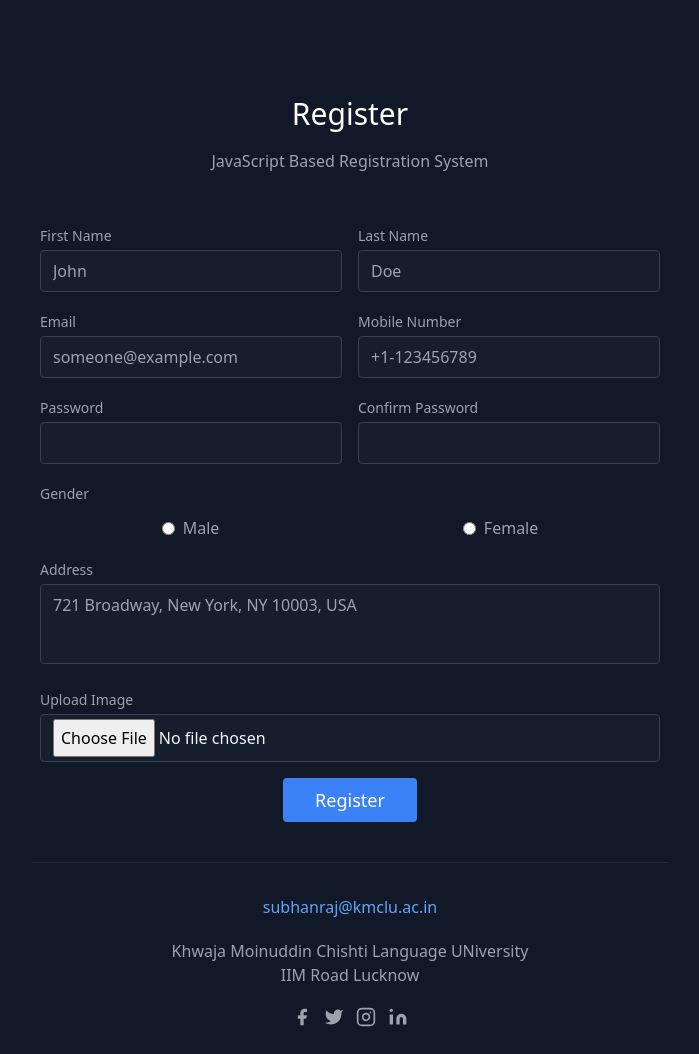
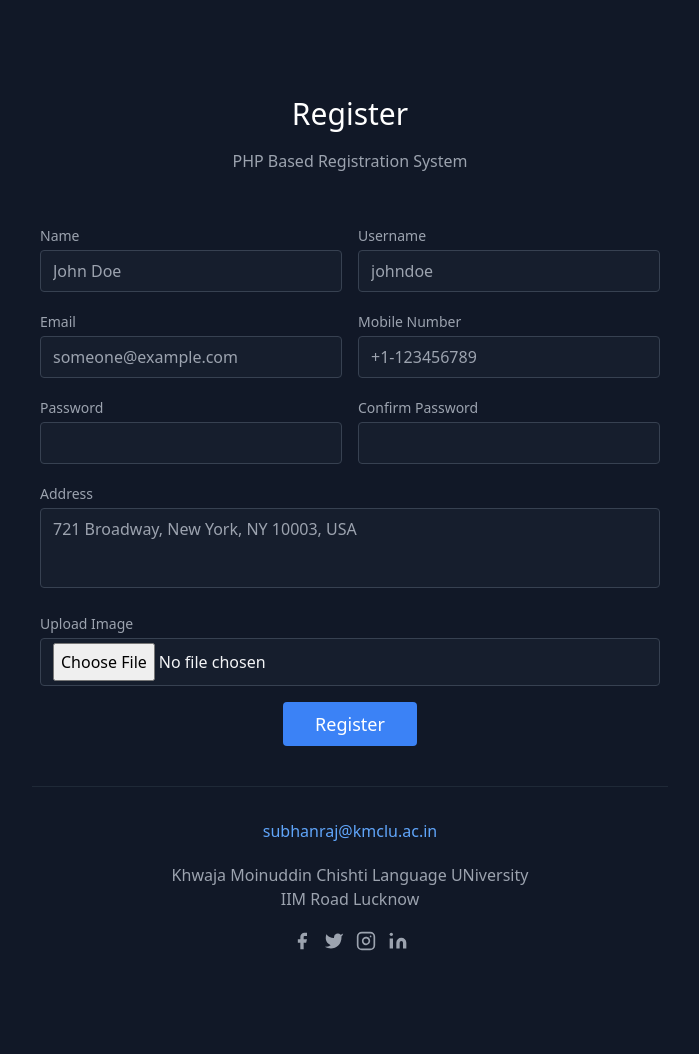
Before and after one commit to SubhanRaj/assignment-4, a PHP site: page /register.php in a window 1280 px wide. Shown: the part 104-1158 px from the top of the page, without its empty margins (290-989 px from the left). Run offline with PHP 8.4, Linux system fonts and the light colour scheme; some libraries are stand-ins or nearby versions.

Commit message:
registration

```diff
--- a/register.php
+++ b/register.php
@@ -1,3 +1,55 @@
+<?php
+
+$showAlert = FALSE;
+$showAlert = FALSE;
+
+if (isset($_POST["register"])) {
+    // Connecting to DB
+
+    require './include/dbconnect.php';
+    $name = mysqli_real_escape_string($conn, $_POST["name"]);
+    $username = mysqli_real_escape_string($conn, $_POST["username"]);
+    $email = mysqli_real_escape_string($conn, $_POST["email"]);
+    $mobileno = mysqli_real_escape_string($conn, $_POST["mobileno"]);
+    $password = mysqli_real_escape_string($conn, $_POST["password"]);
+    $cpassword = mysqli_real_escape_string($conn, $_POST["cpassword"]);
+    $address = mysqli_real_escape_string($conn, $_POST["address"]);
+
+    // fetching all existing users from DB "assignment4"
+    $existUser = "SELECT * FROM `users` WHERE `username` = '$username'";
+    $result = mysqli_query($conn, $existUser);
+    $row = mysqli_num_rows($result);
+    if (!$result) {
+        die("Unable to fetch data:" . mysqli_error($conn));
+    } else {
+        if ($row > 0) {
+            $showError = TRUE;
+            echo '<script>alert("Username already exists")</script>';
+        } else {
+            if (($password == $cpassword) && ($password != "")) {
+                $hash = password_hash($password, PASSWORD_DEFAULT);
+                $registerusersql = "INSERT INTO `users` (`userID`, `name`, `username`, `email`, `mobileno`, `password`, `address`) VALUES (NULL ,'$username', '$email', '$mobileno', '$hash', '$address')";
+                $result = mysqli_query($conn, $registerusersql);
+                if ($result) {
+                    $showAlert = TRUE;
+                    echo '<script>alert("Signup Successful")</script>';
+                } else {
+                    echo '<script>alert("Password not matched")</script>';
+                }
+                echo '<script>
+                funtion redirect(){
+                            window.location.href = "login.php"
+                            wait(3000);
+                        }
+                        </script>';
+            }
+        }
+    }
+}
+
+
+?>
+
 <!DOCTYPE html>
 <html lang="en">
 
@@ -12,78 +64,65 @@ require './include/head.php'
     require './include/header.php'
     ?>
     <!-- Contact -->
-    <form action="./register.html" method="post">
+    <form action="./register.php" method="post">
         <section class="text-gray-400 bg-gray-900 body-font relative">
             <div class="container px-5 py-24 mx-auto">
                 <div class="flex flex-col text-center w-full mb-12">
                     <h1 class="sm:text-3xl text-2xl font-medium title-font mb-4 text-white">Register</h1>
-                    <p class="lg:w-2/3 mx-auto leading-relaxed text-base">JavaScript Based Registration System</p>
+                    <p class="lg:w-2/3 mx-auto leading-relaxed text-base">PHP Based Registration System</p>
                 </div>
                 <div class="lg:w-1/2 md:w-2/3 mx-auto">
                     <div class="flex flex-wrap -m-2">
                         <div class="p-2 w-1/2">
                             <div class="relative">
-                                <label for="firstname" class="leading-7 text-sm text-gray-400">First Name</label>
-                                <input type="text" name="firstname" id="firstname" placeholder="John" class="w-full bg-gray-800 bg-opacity-40 rounded border border-gray-700 focus:border-blue-500 focus:bg-gray-900 focus:ring-2 focus:ring-blue-900 text-base outline-none text-gray-100 py-1 px-3 leading-8 transition-colors duration-200 ease-in-out" required>
+                                <label for="name" class="leading-7 text-sm text-gray-400">Name</label>
+                                <input type="text" name="name" id="name" placeholder="John Doe" class="w-full bg-gray-800 bg-opacity-40 rounded border border-gray-700 focus:border-blue-500 focus:bg-gray-900 focus:ring-2 focus:ring-blue-900 text-base outline-none text-gray-100 py-1 px-3 leading-8 transition-colors duration-200 ease-in-out">
                             </div>
                         </div>
                         <div class="p-2 w-1/2">
                             <div class="relative">
-                                <label for="firstname" class="leading-7 text-sm text-gray-400">Last Name</label>
-                                <input type="text" name="lastname" id="lastname" placeholder="Doe" class="w-full bg-gray-800 bg-opacity-40 rounded border border-gray-700 focus:border-blue-500 focus:bg-gray-900 focus:ring-2 focus:ring-blue-900 text-base outline-none text-gray-100 py-1 px-3 leading-8 transition-colors duration-200 ease-in-out" required>
+                                <label for="username" class="leading-7 text-sm text-gray-400">Username</label>
+                                <input type="text" name="username" id="username" placeholder="johndoe" class="w-full bg-gray-800 bg-opacity-40 rounded border border-gray-700 focus:border-blue-500 focus:bg-gray-900 focus:ring-2 focus:ring-blue-900 text-base outline-none text-gray-100 py-1 px-3 leading-8 transition-colors duration-200 ease-in-out">
                             </div>
                         </div>
                         <div class="p-2 w-1/2">
                             <div class="relative">
                                 <label for="email" class="leading-7 text-sm text-gray-400">Email</label>
-                                <input type="email" id="email" name="email" placeholder="someone@example.com" required class="w-full bg-gray-800 bg-opacity-40 rounded border border-gray-700 focus:border-blue-500 focus:bg-gray-900 focus:ring-2 focus:ring-blue-900 text-base outline-none text-gray-100 py-1 px-3 leading-8 transition-colors duration-200 ease-in-out">
+                                <input type="email" id="email" name="email" placeholder="someone@example.com" class="w-full bg-gray-800 bg-opacity-40 rounded border border-gray-700 focus:border-blue-500 focus:bg-gray-900 focus:ring-2 focus:ring-blue-900 text-base outline-none text-gray-100 py-1 px-3 leading-8 transition-colors duration-200 ease-in-out">
                             </div>
                         </div>
                         <div class="p-2 w-1/2">
                             <div class="relative">
                                 <label for="mobileno" class="leading-7 text-sm text-gray-400">Mobile Number</label>
-                                <input type="tel" id="mobileno" name="mobileno" placeholder="+1-123456789" required class="w-full bg-gray-800 bg-opacity-40 rounded border border-gray-700 focus:border-blue-500 focus:bg-gray-900 focus:ring-2 focus:ring-blue-900 text-base outline-none text-gray-100 py-1 px-3 leading-8 transition-colors duration-200 ease-in-out">
+                                <input type="tel" id="mobileno" name="mobileno" placeholder="+1-123456789" class="w-full bg-gray-800 bg-opacity-40 rounded border border-gray-700 focus:border-blue-500 focus:bg-gray-900 focus:ring-2 focus:ring-blue-900 text-base outline-none text-gray-100 py-1 px-3 leading-8 transition-colors duration-200 ease-in-out">
                             </div>
                         </div>
                         <div class="p-2 w-1/2">
                             <div class="relative">
                                 <label for="password" class="leading-7 text-sm text-gray-400">Password</label>
-                                <input type="password" id="password" name="password" required class="w-full bg-gray-800 bg-opacity-40 rounded border border-gray-700 focus:border-blue-500 focus:bg-gray-900 focus:ring-2 focus:ring-blue-900 text-base outline-none text-gray-100 py-1 px-3 leading-8 transition-colors duration-200 ease-in-out">
+                                <input type="password" id="password" name="password" class="w-full bg-gray-800 bg-opacity-40 rounded border border-gray-700 focus:border-blue-500 focus:bg-gray-900 focus:ring-2 focus:ring-blue-900 text-base outline-none text-gray-100 py-1 px-3 leading-8 transition-colors duration-200 ease-in-out">
                             </div>
                         </div>
                         <div class="p-2 w-1/2">
                             <div class="relative">
                                 <label for="cpassword" class="leading-7 text-sm text-gray-400">Confirm Password</label>
-                                <input type="password" id="cpassword" name="cpassword" required class="w-full bg-gray-800 bg-opacity-40 rounded border border-gray-700 focus:border-blue-500 focus:bg-gray-900 focus:ring-2 focus:ring-blue-900 text-base outline-none text-gray-100 py-1 px-3 leading-8 transition-colors duration-200 ease-in-out">
-                            </div>
-                        </div>
-                        <div class="p-2 w-full">
-                            <span class="leading-7 text-sm text-gray-400">Gender</span>
-                            <div class="mt-2 flex flex-row justify-around">
-                                <label class="inline-flex items-center">
-                                    <input type="radio" class="form-radio" name="gender" id="gender" value="male">
-                                    <span class="ml-2">Male</span>
-                                </label>
-                                <label class="inline-flex items-center">
-                                    <input type="radio" class="form-radio" name="gender" id="gender" value="female">
-                                    <span class="ml-2">Female</span>
-                                </label>
+                                <input type="password" id="cpassword" name="cpassword" class="w-full bg-gray-800 bg-opacity-40 rounded border border-gray-700 focus:border-blue-500 focus:bg-gray-900 focus:ring-2 focus:ring-blue-900 text-base outline-none text-gray-100 py-1 px-3 leading-8 transition-colors duration-200 ease-in-out">
                             </div>
                         </div>
                         <div class="p-2 w-full">
                             <div class="relative">
                                 <label for="address" class="leading-7 text-sm text-gray-400">Address</label>
-                                <textarea id="address" name="address" placeholder="721 Broadway, New York, NY 10003, USA" required class="w-full bg-gray-800 bg-opacity-40 rounded border border-gray-700 focus:border-blue-500 focus:bg-gray-900 focus:ring-2 focus:ring-blue-900 h-20 text-base outline-none text-gray-100 py-1 px-3 resize-none leading-8 transition-colors duration-200 ease-in-out"></textarea>
+                                <textarea id="address" name="address" placeholder="721 Broadway, New York, NY 10003, USA" class="w-full bg-gray-800 bg-opacity-40 rounded border border-gray-700 focus:border-blue-500 focus:bg-gray-900 focus:ring-2 focus:ring-blue-900 h-20 text-base outline-none text-gray-100 py-1 px-3 resize-none leading-8 transition-colors duration-200 ease-in-out"></textarea>
                             </div>
                         </div>
                         <div class="p-2 w-full">
                             <div class="relative">
                                 <label for="image" class="leading-7 text-sm text-gray-400">Upload Image</label>
-                                <input type="file" id="image" name="image" required class="w-full bg-gray-800 bg-opacity-40 rounded border border-gray-700 focus:border-blue-500 focus:bg-gray-900 focus:ring-2 focus:ring-blue-900 text-base outline-none text-gray-100 py-1 px-3 leading-8 transition-colors duration-200 ease-in-out">
+                                <input type="file" id="image" name="image" class="w-full bg-gray-800 bg-opacity-40 rounded border border-gray-700 focus:border-blue-500 focus:bg-gray-900 focus:ring-2 focus:ring-blue-900 text-base outline-none text-gray-100 py-1 px-3 leading-8 transition-colors duration-200 ease-in-out">
                             </div>
                         </div>
                         <div class="p-2 w-full">
-                            <button class="flex mx-auto text-white bg-blue-500 border-0 py-2 px-8 focus:outline-none hover:bg-blue-600 rounded text-lg">Register</button>
+                            <button class="flex mx-auto text-white bg-blue-500 border-0 py-2 px-8 focus:outline-none hover:bg-blue-600 rounded text-lg" value="submit" name="register" id="register">Register</button>
                         </div>
                         <?php include './include/hero.php'; ?>
                     </div>
```
